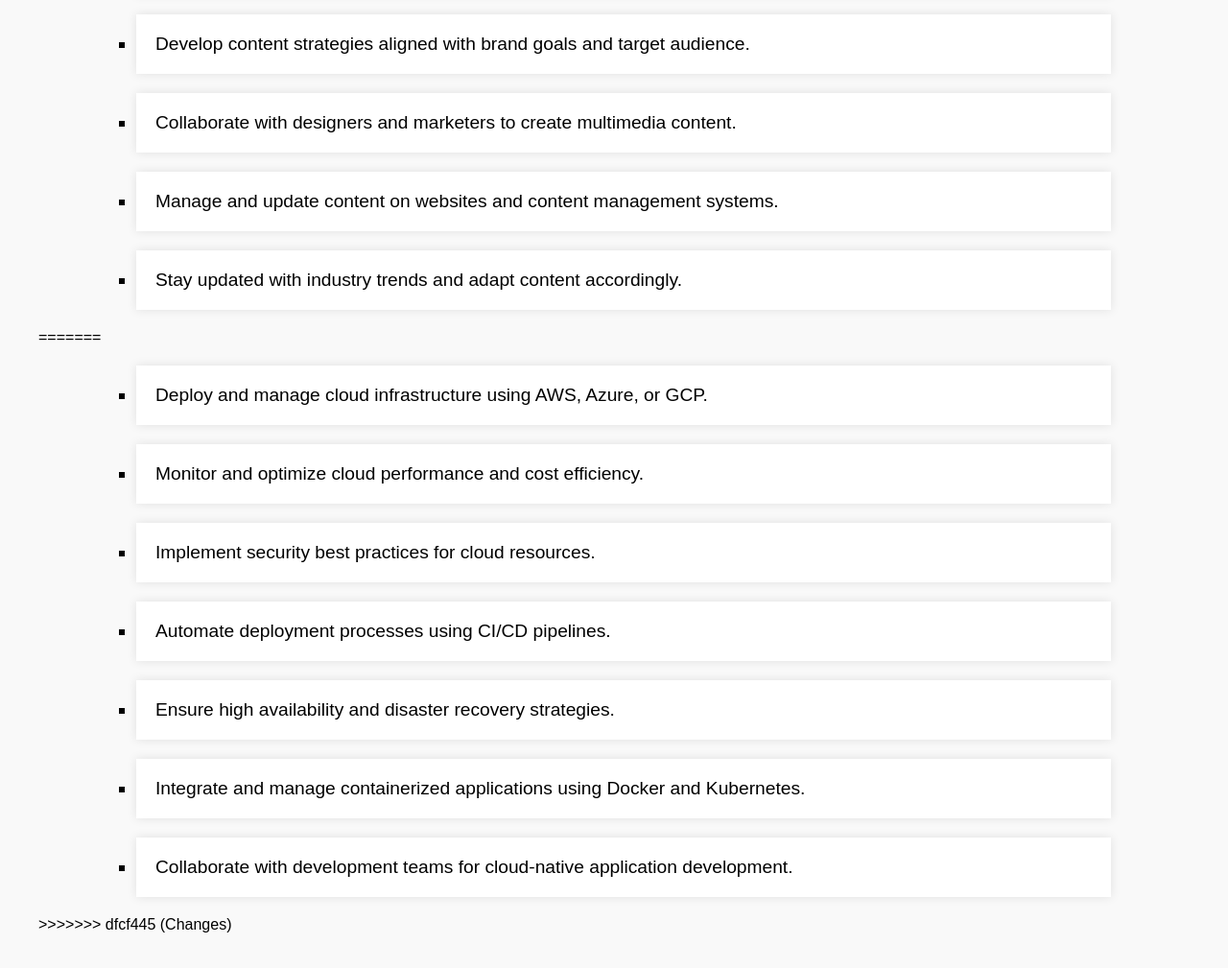
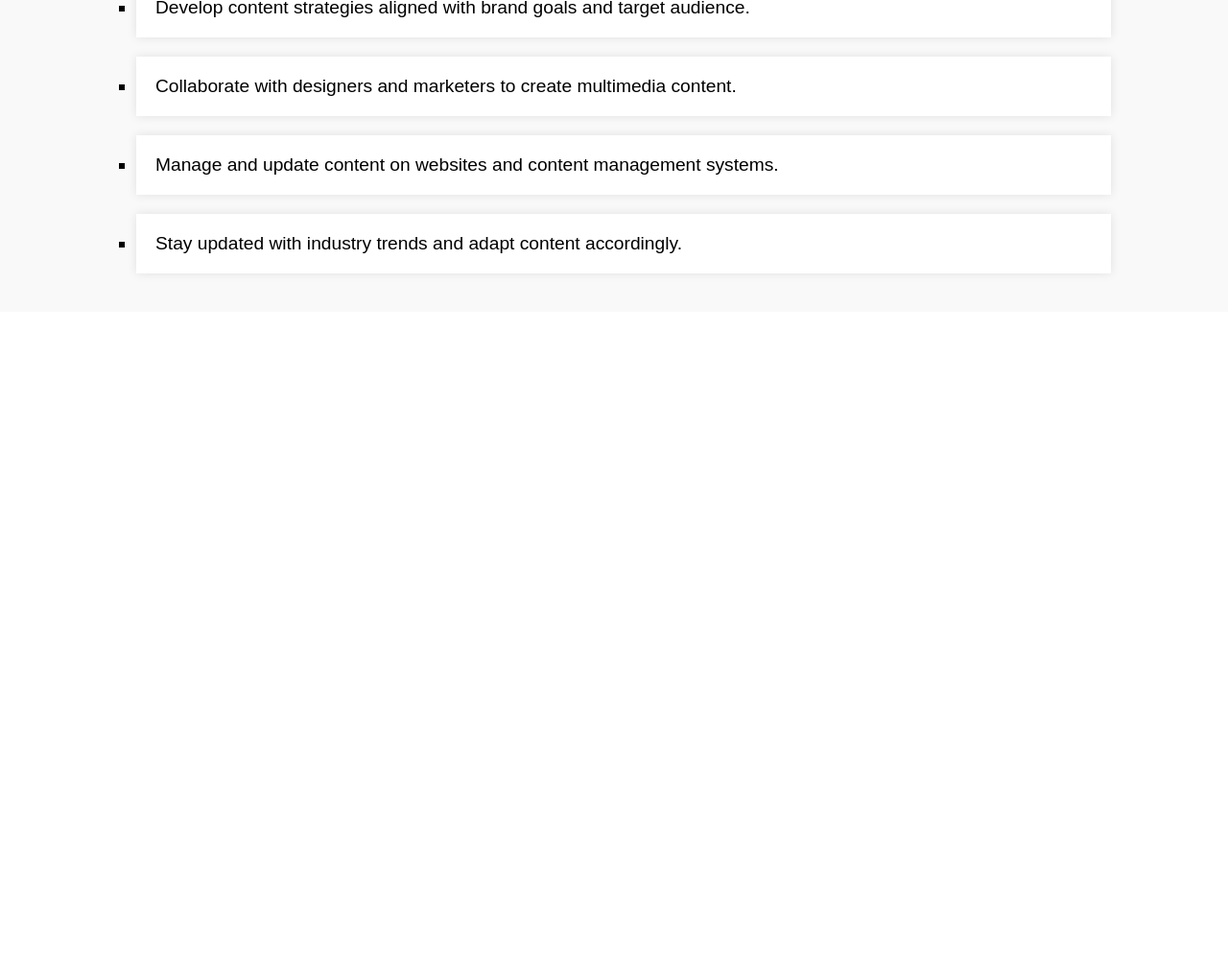
Before and after one commit to Vanshahuja1/to-do-it-cloud, a plain HTML site: page index.html in a window 1280 px wide. Shown: the part 734-1743 px from the top of the page at 96% size. After the commit the page ends 1059 px from the top, so only its background shows below. Drawn offline with Linux system fonts and the light colour scheme.

Commit message:
Update index.html

```diff
--- a/index.html
+++ b/index.html
@@ -21,7 +21,6 @@
   <section class="content-section">
     <h2>Task Assign</h2>
     <ul>
-<<<<<<< HEAD
       <li>Research and create high-quality, engaging content for blogs and articles.</li>
       <li>Optimize content for SEO by using relevant keywords and meta descriptions.</li>
       <li>Write compelling copy for social media posts and marketing campaigns.</li>
@@ -30,16 +29,6 @@
       <li>Collaborate with designers and marketers to create multimedia content.</li>
       <li>Manage and update content on websites and content management systems.</li>
       <li>Stay updated with industry trends and adapt content accordingly.</li>
-=======
-      <li>Deploy and manage cloud infrastructure using AWS, Azure, or GCP.</li>
-      <li>Monitor and optimize cloud performance and cost efficiency.</li>
-      <li>Implement security best practices for cloud resources.</li>
-      <li>Automate deployment processes using CI/CD pipelines.</li>
-
-      <li>Ensure high availability and disaster recovery strategies.</li>
-      <li>Integrate and manage containerized applications using Docker and Kubernetes.</li>
-      <li>Collaborate with development teams for cloud-native application development.</li>
->>>>>>> dfcf445 (Changes)
     </ul>
   </section>
 </body>
```
